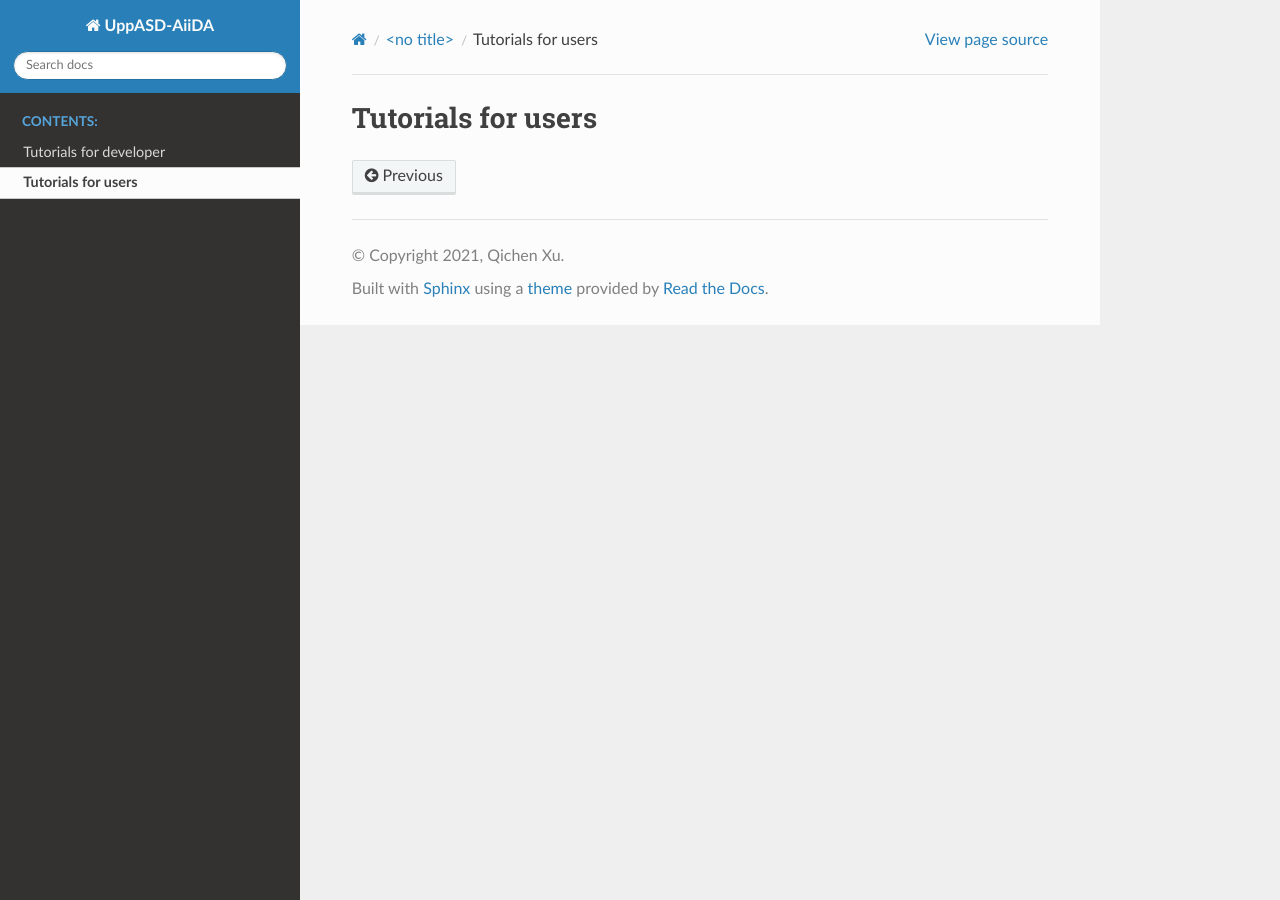
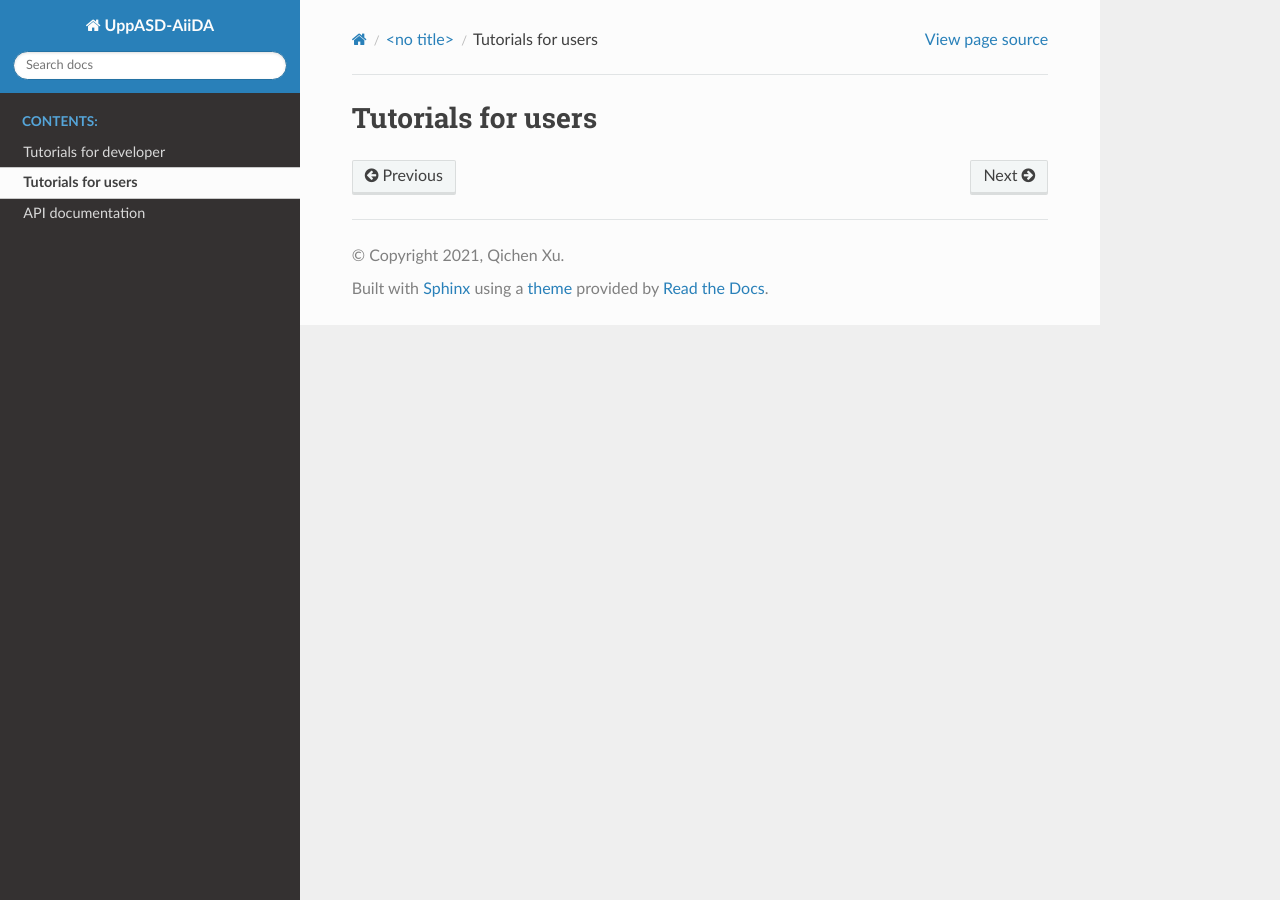
Before and after one commit to UppASD/aiida-uppasd, a Sphinx documentation site: the page built from docs/source/_user_guide/Tutorials_for_users.rst, in a window 1280 px wide. Built offline with Sphinx 7.4.7 and the Read the Docs theme 2.0.0, drawn with Linux system fonts in a browser that asks for light colours; pages that are not in the unit, such as notebooks, are missing from menus.

Commit message:
readthedoc

```diff
--- a/docs/source/index.rst
+++ b/docs/source/index.rst
@@ -25,7 +25,7 @@ Our ambition includes but not limited in giving it possibility to improve ab ini
 
    _dev_guide/index
    _user_guide/index
-   API documentation <apidoc/UppASD_AiiDA>
+   API documentation <_apidoc/UppASD_AiiDA>
 
 
 If you use this plugin for your research, please cite the following work:
```
